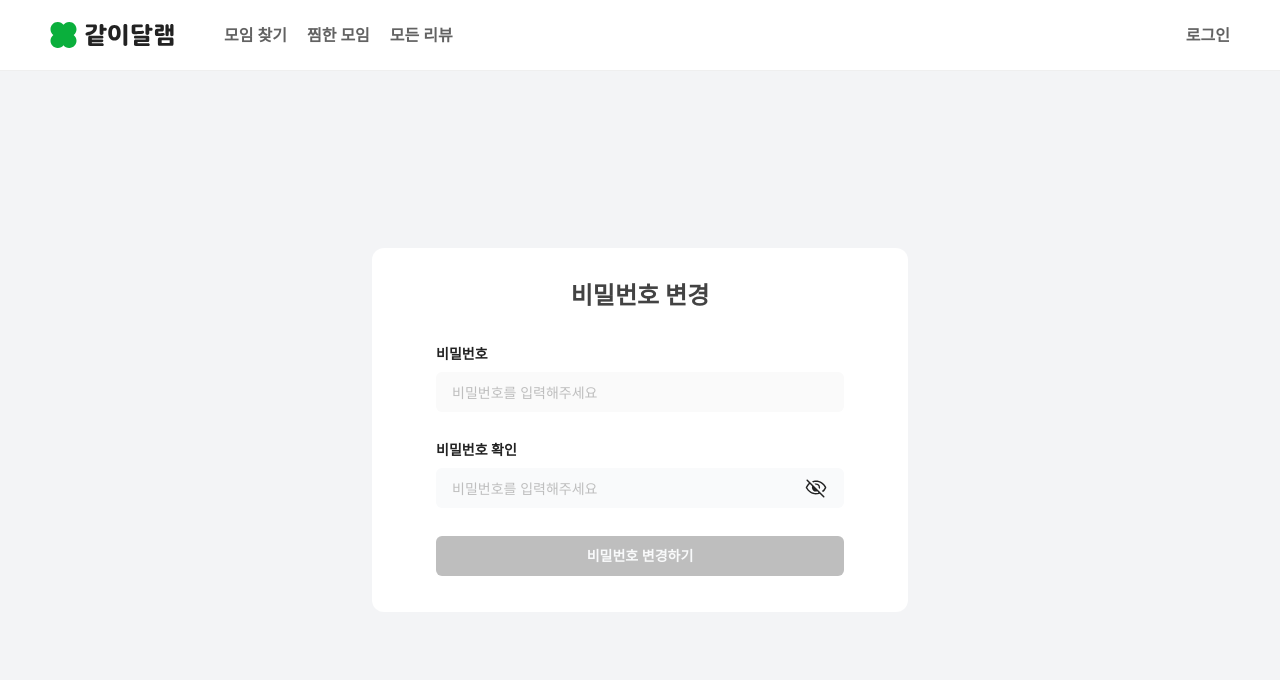
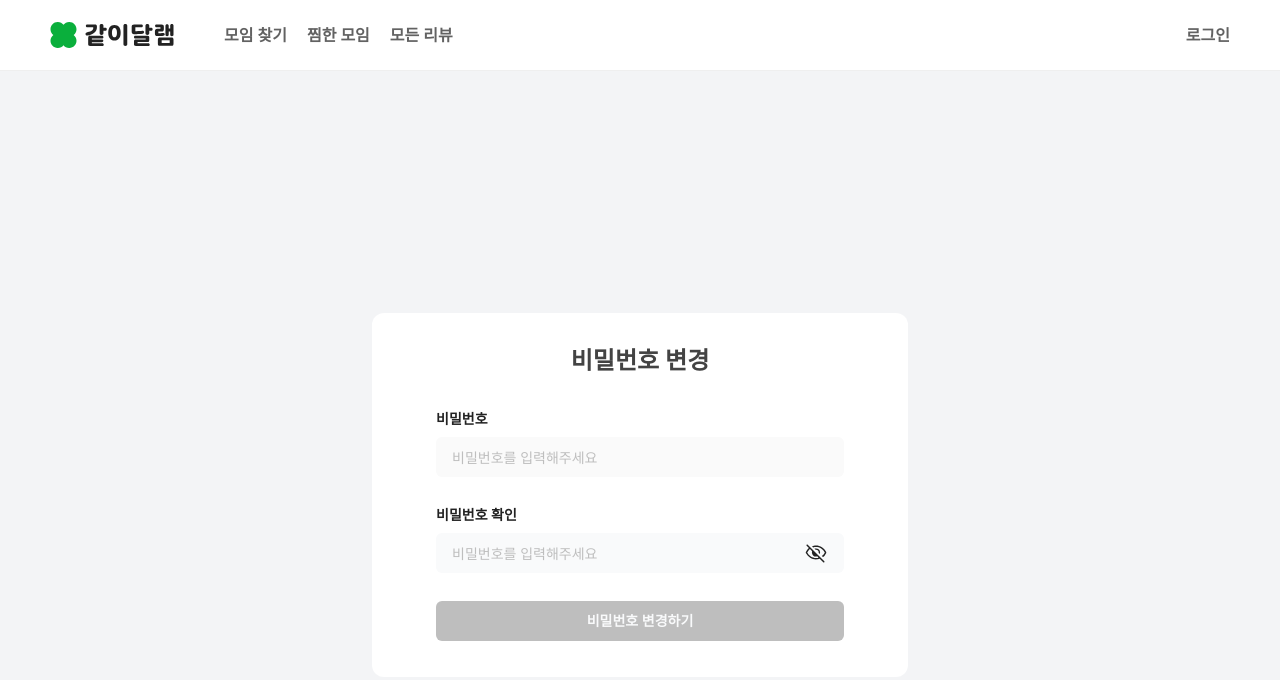
Before and after one commit to yeonna18k/relax-together-front, a Next.js app: page /reset-password in a window 1280 px wide. Shown: the top 680 px of the page. Built offline with nearby package versions, Linux system fonts and the light colour scheme.

Commit message:
fix: 비밀번호 재설정 페이지 코드 정리

```diff
--- a/src/app/(auth)/reset-password/page.tsx
+++ b/src/app/(auth)/reset-password/page.tsx
@@ -1,20 +1,5 @@
-'use client';
-
 import ResetPasswordForm from '@/features/auth/reset-password/ui/ResetPassword';
-import { useModal } from '@/shared/hooks/useModal';
-import { useRouter, useSearchParams } from 'next/navigation';
 
 export default function ResetPasswordPage() {
-  const searchParams = useSearchParams();
-  const router = useRouter();
-  const { openModal } = useModal();
-  const email = searchParams.get('email');
-
-  return (
-    <div>
-      <ResetPasswordForm />
-      {/* 에러 모달 추가 */}
-      {/* 모달을 클릭하면 화면이동 */}
-    </div>
-  );
+  return <ResetPasswordForm />;
 }
```
